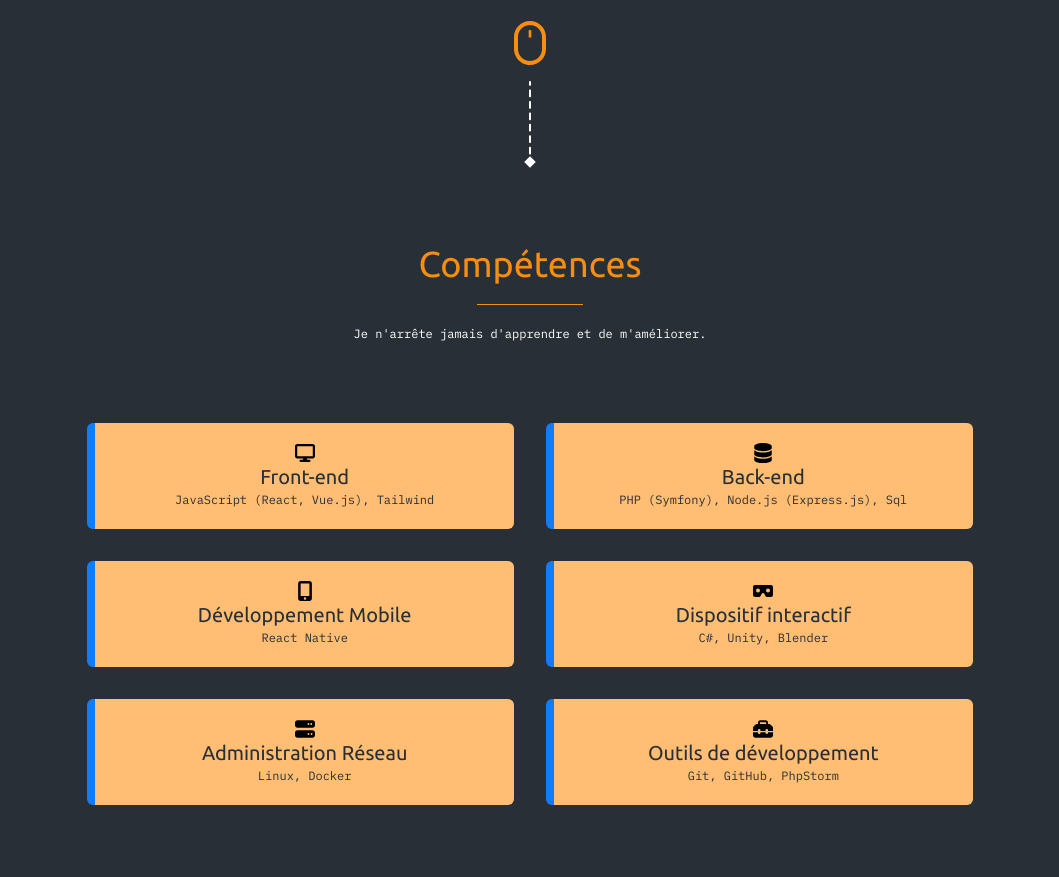
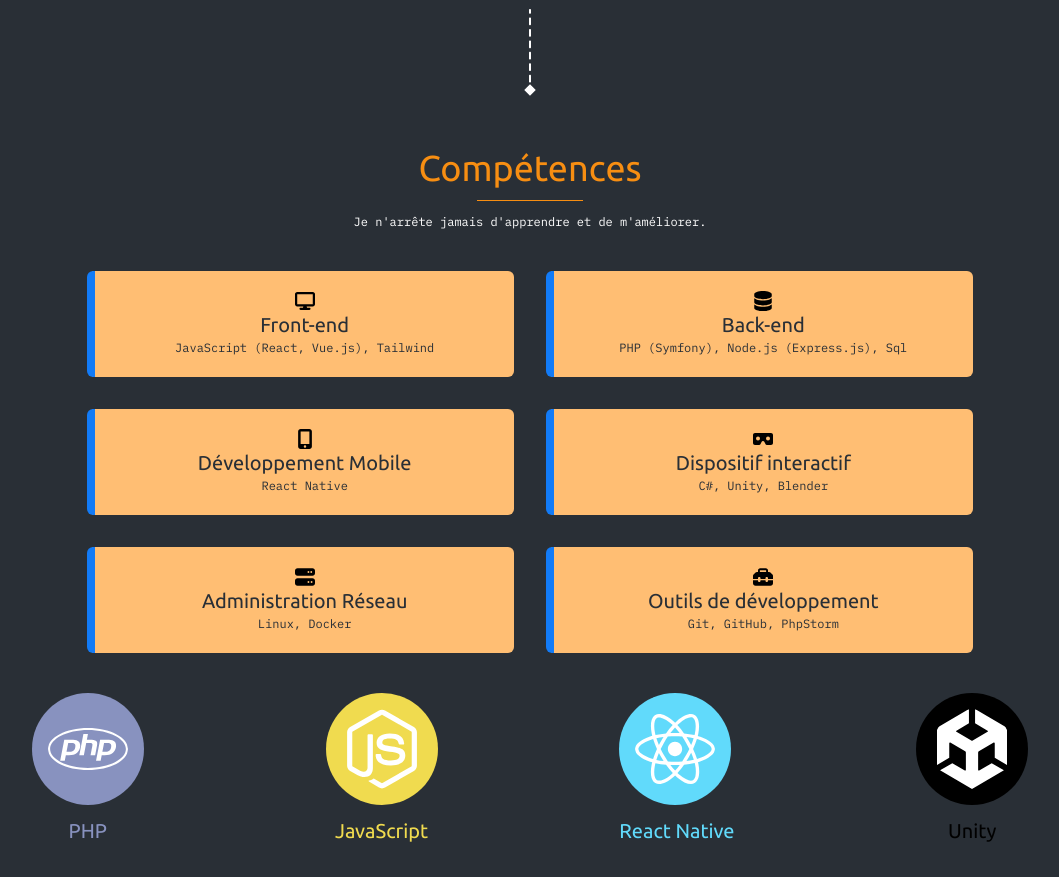
Before and after one commit to maximilienlemoine/portfolio, a React (Create React App) app: page / in a window 1280 px wide. Shown: the part 1920-2797 px from the top of the page, without its empty margins (110-1169 px from the left). Built offline with nearby package versions, Linux system fonts and the light colour scheme.

Commit message:
fix : marging and padding

```diff
--- a/src/Component/ScrollComponent.js
+++ b/src/Component/ScrollComponent.js
@@ -3,7 +3,7 @@ import Line from '../icons/Line.svg';
 
 function ScrollComponent() {
   return (
-    <div className="flex flex-col items-center gap-4 py-16">
+    <div className="flex flex-col items-center gap-4 py-10">
         <img src={MouseIcon} alt="mouse icon" className="mouse-icon"/>
         <img src={Line} alt="line" className="line"/>
     </div>
--- a/src/Component/SkillsComponent.js
+++ b/src/Component/SkillsComponent.js
@@ -17,12 +17,12 @@ function SkillsComponent() {
         <section className={'bg-background section'} id='skills'>
             <ScrollComponent/>
             <div>
-                <div className={'flex flex-col items-center gap-5'}>
+                <div className={'flex flex-col items-center gap-3'}>
                     <h2 className={'text-3xl md:text-4xl bg-background p-3 text-primary text-center pb-0'}>Compétences</h2>
                     <hr className={'border-primary w-3/12 sm:w-2/12 lg:w-1/12 my-0'}/>
                     <p>Je n'arrête jamais d'apprendre et de m'améliorer.</p>
                 </div>
-                <div className={'flex flex-col md:flex-row justify-center flex-wrap items-center gap-8 mt-10 md:mt-20'}>
+                <div className={'flex flex-col md:flex-row justify-center flex-wrap items-center gap-8 mt-10'}>
                     <CardSkillComponent skillTitle={'Front-end'} skillDescription={'JavaScript (React, Vue.js), Tailwind'} skillImage={FrontEndIcon}/>
                     <CardSkillComponent skillTitle={'Back-end'} skillDescription={'PHP (Symfony), Node.js (Express.js), Sql'} skillImage={BackEndIcon}/>
                     <CardSkillComponent skillTitle={'Développement Mobile'} skillDescription={'React Native'} skillImage={MobileIcon}/>
@@ -30,7 +30,7 @@ function SkillsComponent() {
                     <CardSkillComponent skillTitle={'Administration Réseau'} skillDescription={'Linux, Docker'} skillImage={NetworkIcon}/>
                     <CardSkillComponent skillTitle={'Outils de développement'} skillDescription={'Git, GitHub, PhpStorm'} skillImage={ToolsIcon}/>
                 </div>
-                <div className={'flex flex-row flex-wrap justify-evenly items-center gap-10 my-10 md:my-20'}>
+                <div className={'flex flex-row flex-wrap justify-evenly items-center gap-10 my-10'}>
                     <div>
                         <img src={PhpIcon} alt={'Php'} className={'w-28 h-28 bg-php p-4 rounded-full'}/>
                         <p className={'text-center text-php text-xl ubuntu mt-3'}>PHP</p>
```
